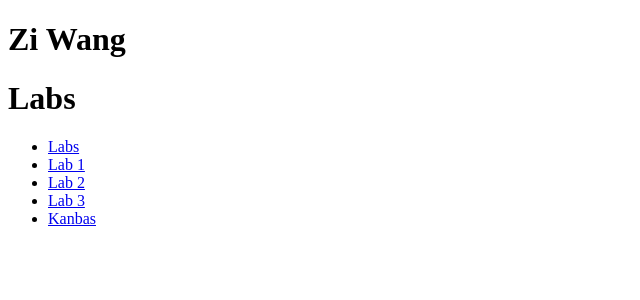
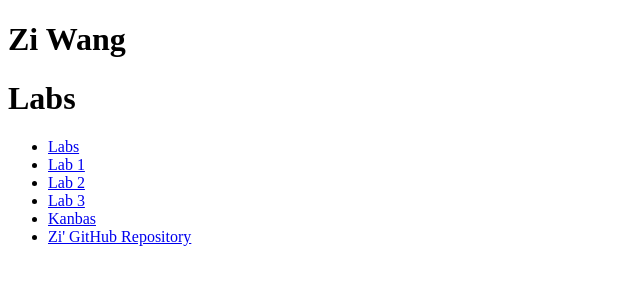
Before and after one commit to kingsleyz577/kanbas-react-web-app-5610-fa24, a React (Create React App) app: page /#/Labs in a window 1280 px wide. Shown: the top 300 px of the page, without its empty margins (0-640 px from the left). Built offline with nearby package versions, Linux system fonts and the light colour scheme.

Commit message:
link added

```diff
--- a/src/Labs/TOC.tsx
+++ b/src/Labs/TOC.tsx
@@ -8,6 +8,17 @@ export default function TOC() {
       <li><Link id="wd-a2" to="/Labs/Lab2">Lab 2</Link></li>
       <li><Link id="wd-a3" to="/Labs/Lab3">Lab 3</Link></li>
       <li><Link id="wd-k"  to="/Kanbas">Kanbas</Link></li>
+      {/* GitHub Link */}
+      <li>
+        <a
+          href="https://github.com/kingsleyz577"
+          id="wd-github"
+          target="_blank"
+          rel="noopener noreferrer"
+        >
+          Zi' GitHub Repository
+        </a>
+      </li>
     </ul>
   );
 }
--- a/src/Labs/index.tsx
+++ b/src/Labs/index.tsx
@@ -1,4 +1,4 @@
-import {Routes, Route} from "react-router"
+import {Routes, Route, Navigate} from "react-router"
 import Lab1 from './Lab1';
 import Lab2 from './Lab2';
 import Lab3 from './Lab3';
```
